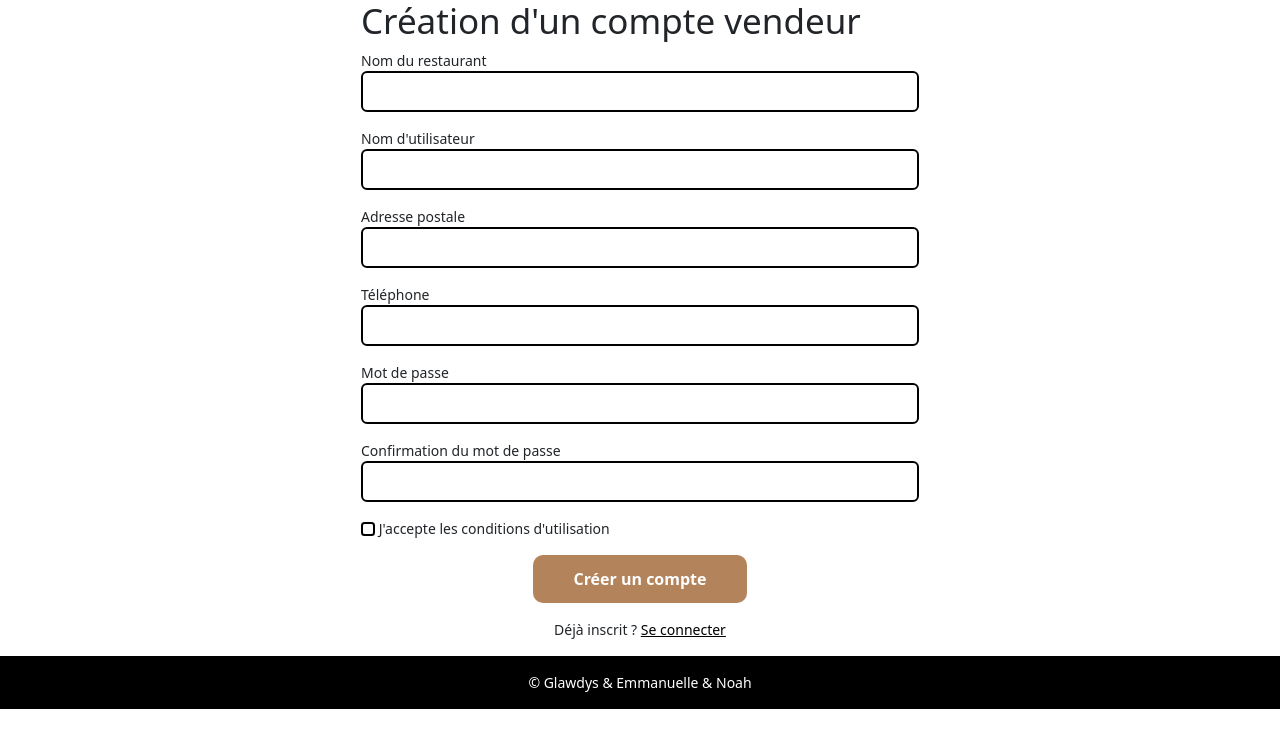
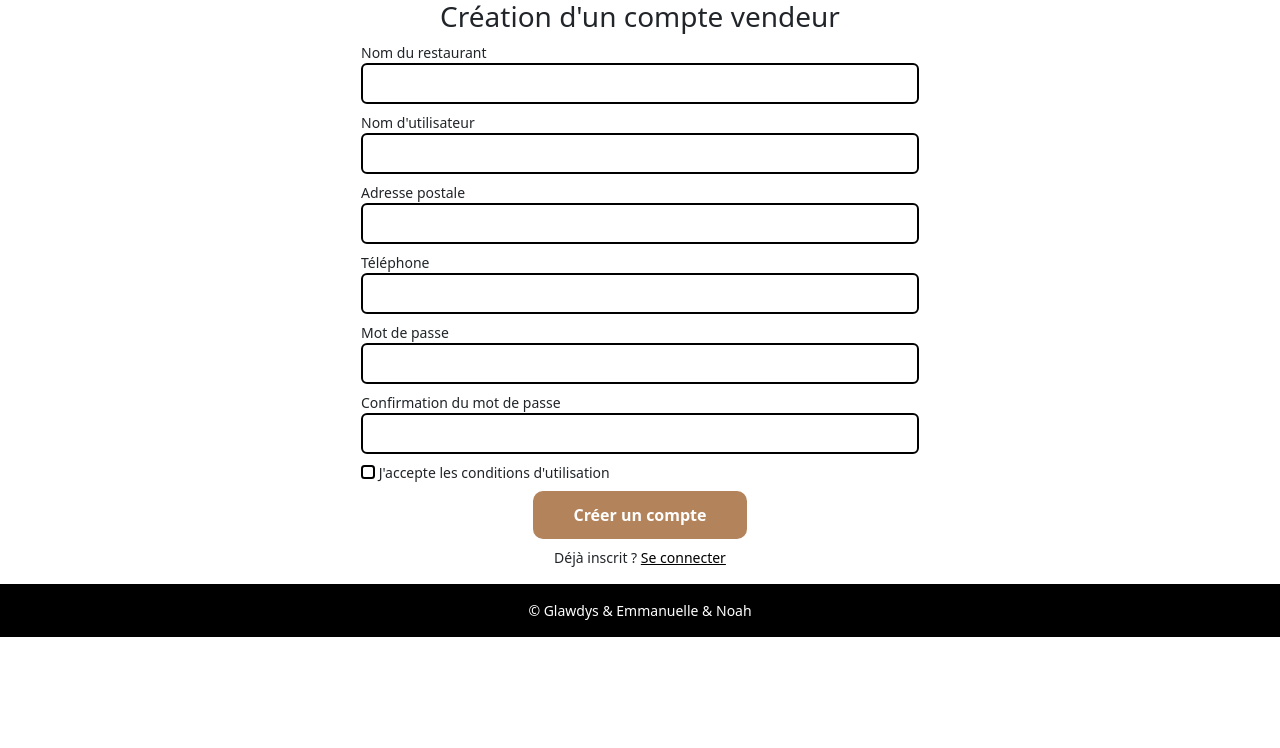
Before and after one commit to Emmanuelle06/ProjetWebENG, a Flask app: page /inscription-vendeur in a window 1280 px wide. Shown: the top 748 px of the page. Run offline with Flask 3, Linux system fonts and the light colour scheme; some libraries are stand-ins or nearby versions.

Commit message:
correction des bugs

```diff
--- a/app.py
+++ b/app.py
@@ -1,10 +1,12 @@
+import os
 import hashlib
 from flask import Flask, render_template, request, redirect, flash
 from BD import db
 
+
 app = Flask(__name__, static_url_path='', template_folder='templates')
 app.config['DATABASE'] = 'BD/eatfast.sqlite' #cest la ou la bd sera enregistré
-
+app.secret_key = "b37bbe5bbd0b222206d7a811ad4c612cf5267966bb993cd250db389deaf7c279"
 
 db.init_app(app)
 
@@ -110,13 +112,14 @@ def inscription_vendeur():
 
         base_de_donnees = db.get_db()
 
-        base_de_donnees.execute("""INSERT INTO utilisateur (:username, :mot_de_passe, :statut)VALUES (username, mot_de_passe, statut)""",
+        base_de_donnees.execute("""INSERT INTO utilisateur (username, mot_de_passe, statut)
+                                VALUES (:username, :mot_de_passe, :statut)""",
                                 {
-                                    "username":  nom_utilisateur,
+                                    "username": nom_utilisateur,
                                     "mot_de_passe": mot_de_passe_hache,
-                                    "statut":"vendeur"
+                                    "statut": "vendeur"
                                 }
-        )
+)
         id_utilisateur = base_de_donnees.execute("SELECT last_insert_rowid()").fetchone()[0]
 
         base_de_donnees.execute("""INSERT INTO vendeur (id,nom_restaurant, adresse_postale, telephone, condition)
--- a/templates/inscription_vendeur.jinja
+++ b/templates/inscription_vendeur.jinja
@@ -4,13 +4,13 @@
 <div class="container">
     <div class="col-md-6 mx-auto">
         <header>
-            <h1>Création d'un compte vendeur</h1>
+            <h2 class="text-center">Création d'un compte vendeur</h2>
         </header>
 
         <main>
             <form method="post" action="/inscription-vendeur" novalidate>
 
-                <div class="mb-3">
+                <div class="mb-2">
                     <label for="nom_restaurant">Nom du restaurant </label>
                     <input type="text" name="nom_restaurant" id="nom_restaurant" value="{{ nom_restaurant }}"
                         class="form-control {{ classe_nom_restaurant }}">
@@ -20,7 +20,7 @@
                     </div>
                 </div>
 
-                <div class="mb-3">
+                <div class="mb-2">
                     <label for="nom_utilisateur">Nom d'utilisateur </label>
                     <input type="text" name="nom_utilisateur" id="nom_utilisateur" value="{{ nom_utilisateur }}"
                         class="form-control {{ classe_nom_utilisateur }}">
@@ -31,7 +31,7 @@
                 </div>
 
 
-                <div class="mb-3">
+                <div class="mb-2">
                     <label for="adresse">Adresse postale </label>
                     <input type="text" name="adresse" id="adresse" value="{{ adresse }}"
                         class="form-control {{ classe_adresse }}">
@@ -42,7 +42,7 @@
                 </div>
 
 
-                <div class="mb-3">
+                <div class="mb-2">
                     <label for="telephone">Téléphone </label>
                     <input type="tel" name="telephone" id="telephone" value="{{ telephone }}"
                         class="form-control {{ classe_telephone }}">
@@ -53,7 +53,7 @@
                 </div>
 
 
-                <div class="mb-3">
+                <div class="mb-2">
                     <label for="mot_de_passe">Mot de passe </label>
                     <input type="password" name="mot_de_passe" id="mot_de_passe"
                         class="form-control {{ classe_mot_de_passe }}">
@@ -64,7 +64,7 @@
                 </div>
 
 
-                <div class="mb-3">
+                <div class="mb-2">
                     <label for="confirmation_mot_de_passe">
                         Confirmation du mot de passe
                     </label>
@@ -77,7 +77,7 @@
                     </div>
                 </div>
 
-                <div class="mb-3">
+                <div class="mb-2">
                     <input type="checkbox" name="condition" id="condition"
                         class="form-check-input {{ classe_condition }}">
                     <label for="condition">J'accepte les conditions d'utilisation</label>
@@ -88,7 +88,7 @@
                 </div>
 
 
-                <div class="text-center mb-3">
+                <div class="text-center mb-2">
                     <button type="submit" class="btn-submit">Créer un compte</button>
                 </div>
 
```
Also changed, not shown: BD/schema.sql (line endings or trailing spaces), 2 other files.
